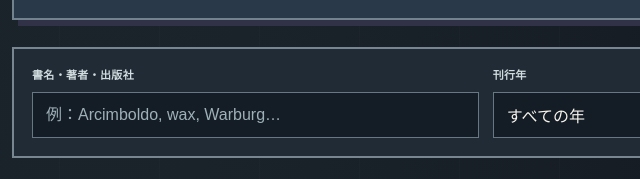
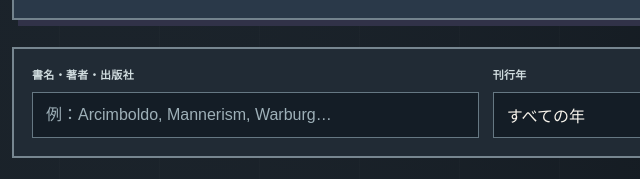
Before and after one commit to amorrmoa/curio-book-atlas-dark, a plain HTML site: page docs/index.html in a window 1280 px wide. Shown: the part 946-1125 px from the top of the page, 40-680 px from the left. Drawn offline with Linux system fonts and the light colour scheme.

Commit message:
Update index.html

```diff
--- a/docs/index.html
+++ b/docs/index.html
@@ -586,7 +586,7 @@ body > .wrap, body > .foot {position: relative; z-index: 1;}
 <section class="section catalog-section" id="catalog" aria-labelledby="catalog-heading">
  <div class="section-head"><div><span class="small-kicker">刊行月別</span><h2 id="catalog-heading">月ごとの、本棚。</h2></div><p class="section-desc">今月と今後の刊行予定から、過去の書籍まで。月を選べばその月の本だけを表示できます。主題・著者・出版社でも横断検索できます。</p></div>
  <nav class="month-nav-wrap" aria-label="刊行月の選択"><div class="month-nav-top"><strong>刊行月を選ぶ</strong><span>左右にスクロールして月を選択</span></div><div class="month-nav" id="month-nav"></div></nav>
- <div class="tools"><div class="control"><label for="search">書名・著者・出版社</label><input id="search" type="search" placeholder="例：Arcimboldo, wax, Warburg…" autocomplete="off"></div><div class="control"><label for="year">刊行年</label><select id="year"><option value="">すべての年</option></select></div><div class="control"><label for="theme-select">テーマ</label><select id="theme-select"><option value="">すべてのテーマ</option></select></div><label class="toggle-wrap"><input type="checkbox" checked id="related">関連テーマも対象</label></div>
+ <div class="tools"><div class="control"><label for="search">書名・著者・出版社</label><input id="search" type="search" placeholder="例：Arcimboldo, Mannerism, Warburg…" autocomplete="off"></div><div class="control"><label for="year">刊行年</label><select id="year"><option value="">すべての年</option></select></div><div class="control"><label for="theme-select">テーマ</label><select id="theme-select"><option value="">すべてのテーマ</option></select></div><label class="toggle-wrap"><input type="checkbox" checked id="related">関連テーマも対象</label></div>
  <div class="resultbar"><div class="result-label"><strong id="resultcount">181</strong> 冊 ｜ <span id="active-caption">全月 × 全テーマ</span></div><button type="button" id="clear" class="clear">検索条件を解除</button></div>
  <div id="month-groups" class="month-groups" aria-live="polite"></div>
  <div id="empty" class="empty" hidden><h3>条件に一致する書籍はありません。</h3><p>月やテーマの指定を解除するか、検索語を変えてください。</p></div>
```
